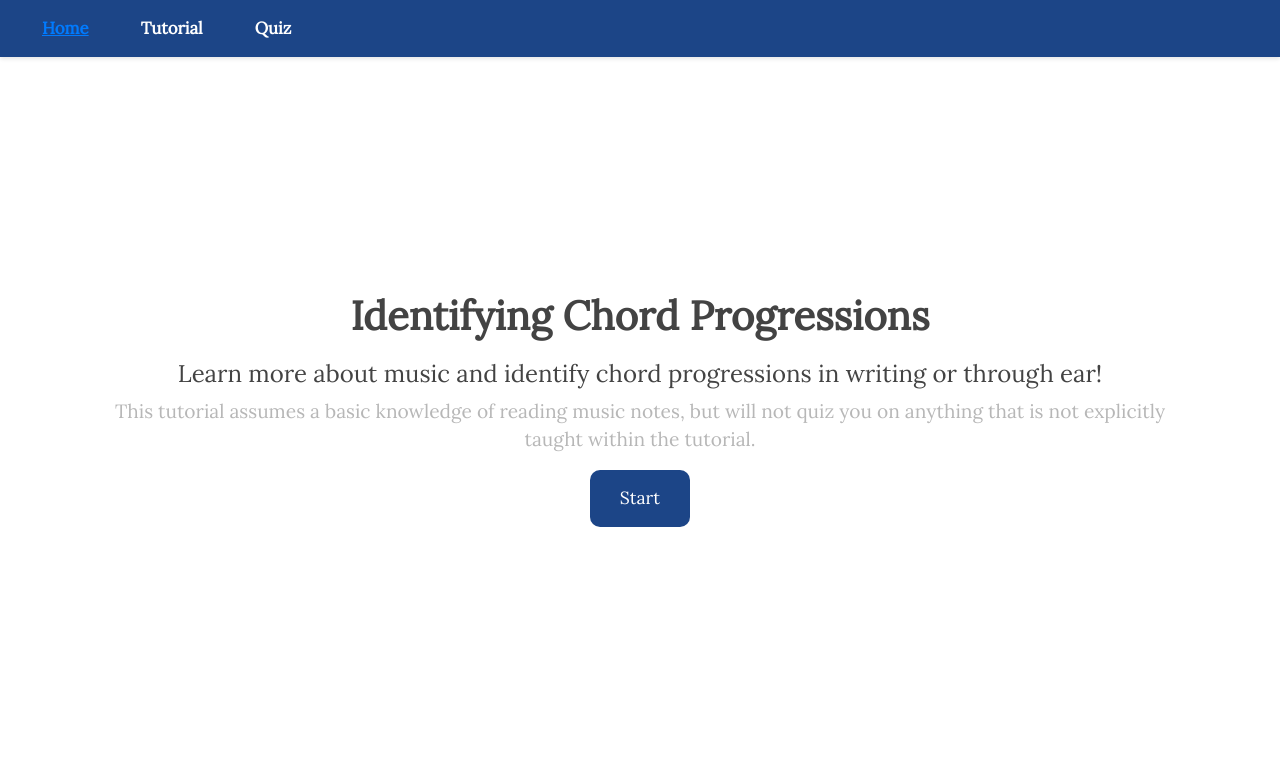
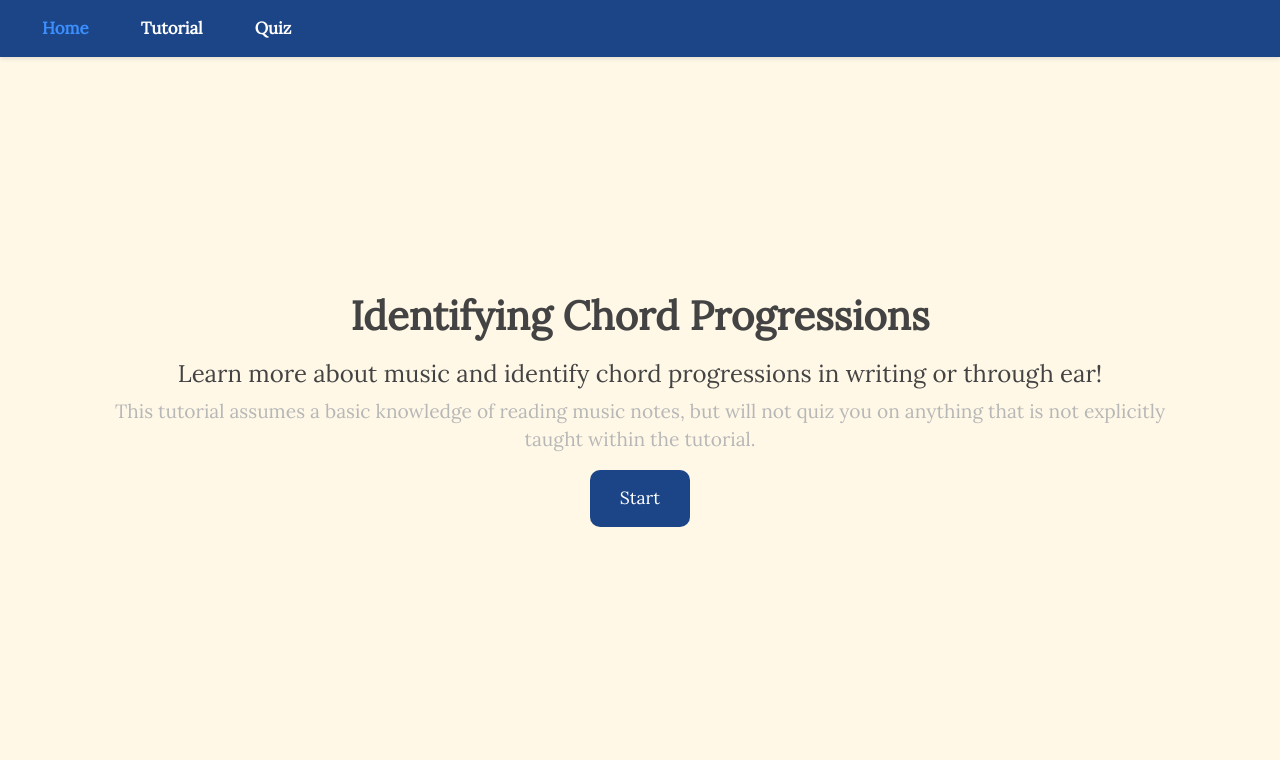
Before and after one commit to amyyu116/ui-project, a Flask app: page / in a window 1280 px wide. Shown: the top 760 px of the page. Run offline with Flask 3, Linux system fonts and the light colour scheme; some libraries are stand-ins or nearby versions.

Commit message:
changed main.css for background, buttons, and hover functions

```diff
--- a/static/main.css
+++ b/static/main.css
@@ -6,7 +6,7 @@
 body {
     margin: 0;
     padding: 0;
-    background-color: #e6f4ff; /* light blue background */
+    background-color: #fff8e7ff !important; /* light blue background */
     color: #003366;
 }
 
@@ -49,7 +49,8 @@ p {
 
 .start-button:hover {
     color: white;
-    background-color: #122b54;
+    background-color: #3b8fff;
+    text-decoration: none;
 }
 
 /* Existing styles ... */
@@ -71,8 +72,8 @@ p {
 }
 
 .nav-item.active a {
-    color: white;
-    text-decoration: underline;
+    color: #3b8fff !important;
+    text-decoration: none;
 }
 
 .nav-progress {
@@ -220,8 +221,9 @@ p {
 }
 
 .navigation-buttons button {
-    background-color: #f0f0f0;
+    background-color: #1c4587;
     border: 1px solid #ccc;
+    color: white;
     border-radius: 8px;
     padding: 10px 20px;
     font-size: 1em;
@@ -229,7 +231,7 @@ p {
 }
 
 .navigation-buttons button:hover {
-    background-color: #d9eaff;
+    background-color: #3b8fff;
 }
 
 .navigation-buttons span {
```
